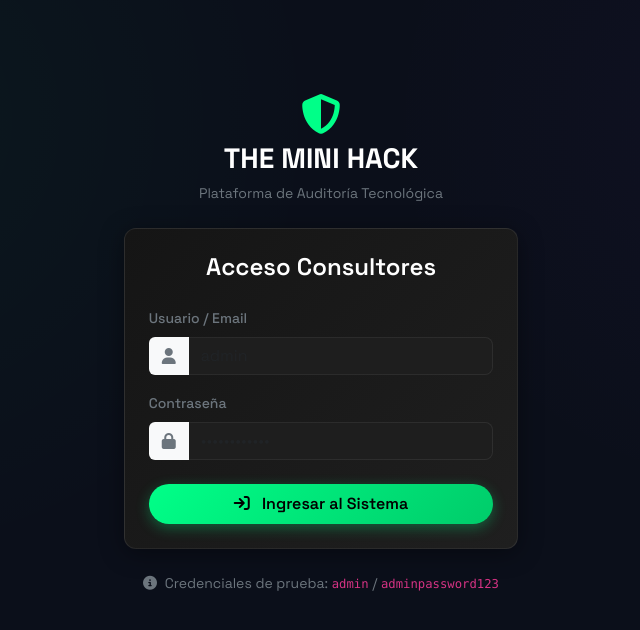
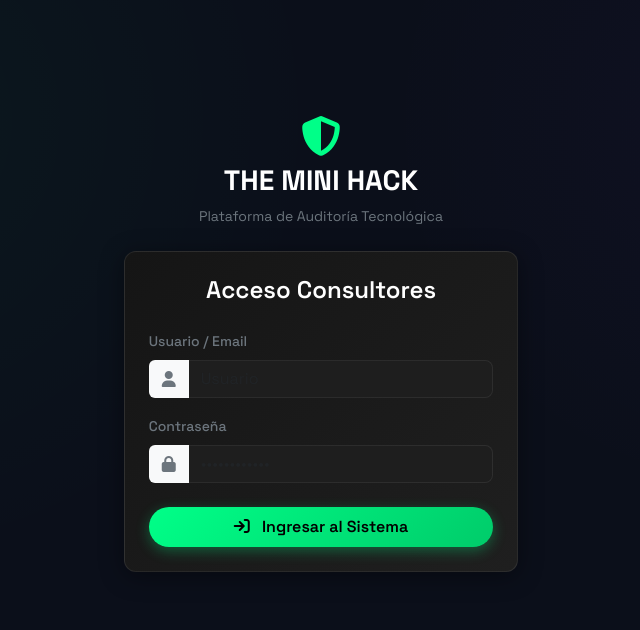
Before and after one commit to IamNiko/audit-platform, a Flask app: page /login in a window 1280 px wide. Shown: the top 630 px of the page, without its empty margins (319-959 px from the left). Run offline with Flask 3, Linux system fonts and the light colour scheme.

Commit message:
security: remove hardcoded credentials helper from login page

```diff
--- a/templates/login.html
+++ b/templates/login.html
@@ -21,7 +21,7 @@
                         <span class="input-group-text bg-input border-secondary border-opacity-20 text-secondary" style="border: 1px solid var(--border-color) !important;">
                             <i class="fa-solid fa-user"></i>
                         </span>
-                        <input type="text" class="form-control form-control-premium" id="username" name="username" placeholder="admin" required>
+                        <input type="text" class="form-control form-control-premium" id="username" name="username" placeholder="Usuario" required>
                     </div>
                 </div>
 
@@ -40,10 +40,6 @@
                 </button>
             </form>
         </div>
-
-        <div class="text-center mt-4 text-secondary small">
-            <i class="fa-solid fa-circle-info me-1"></i> Credenciales de prueba: <code>admin</code> / <code>adminpassword123</code>
-        </div>
     </div>
 </div>
 {% endblock %}
```
